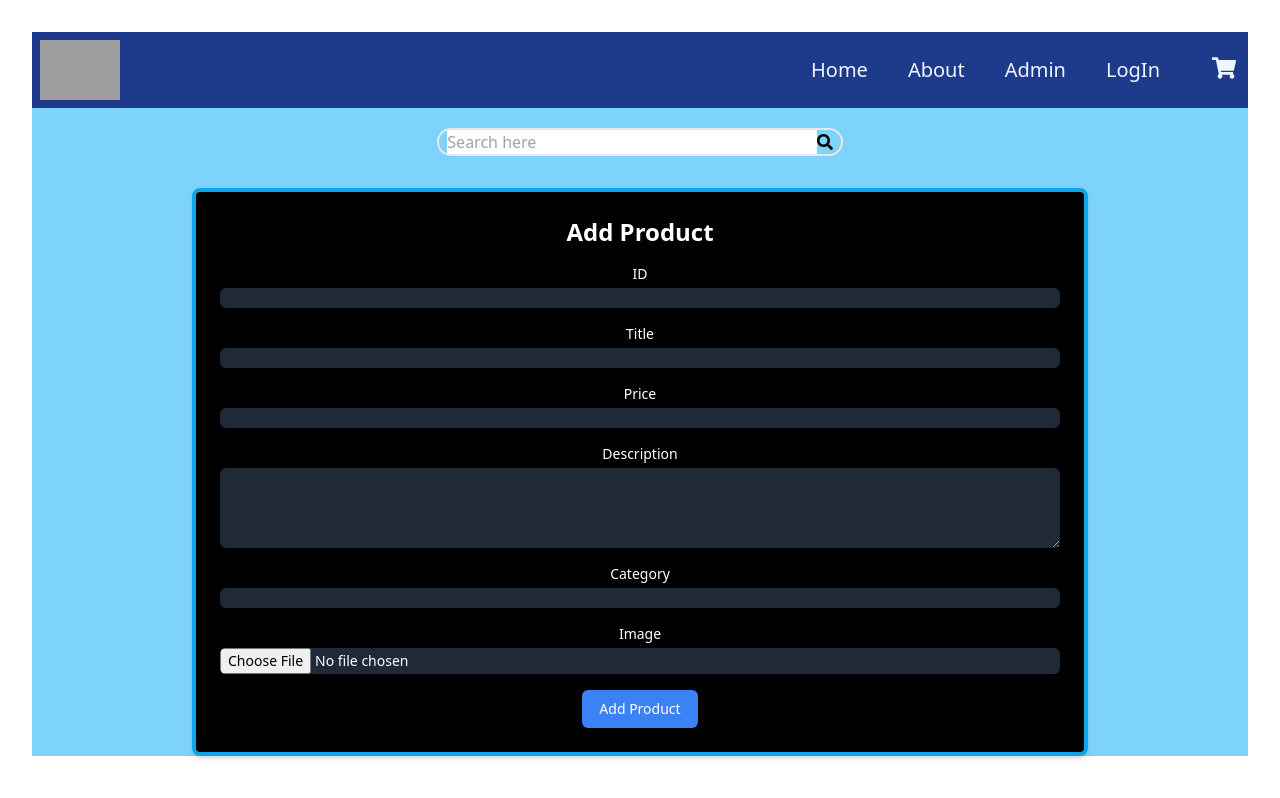
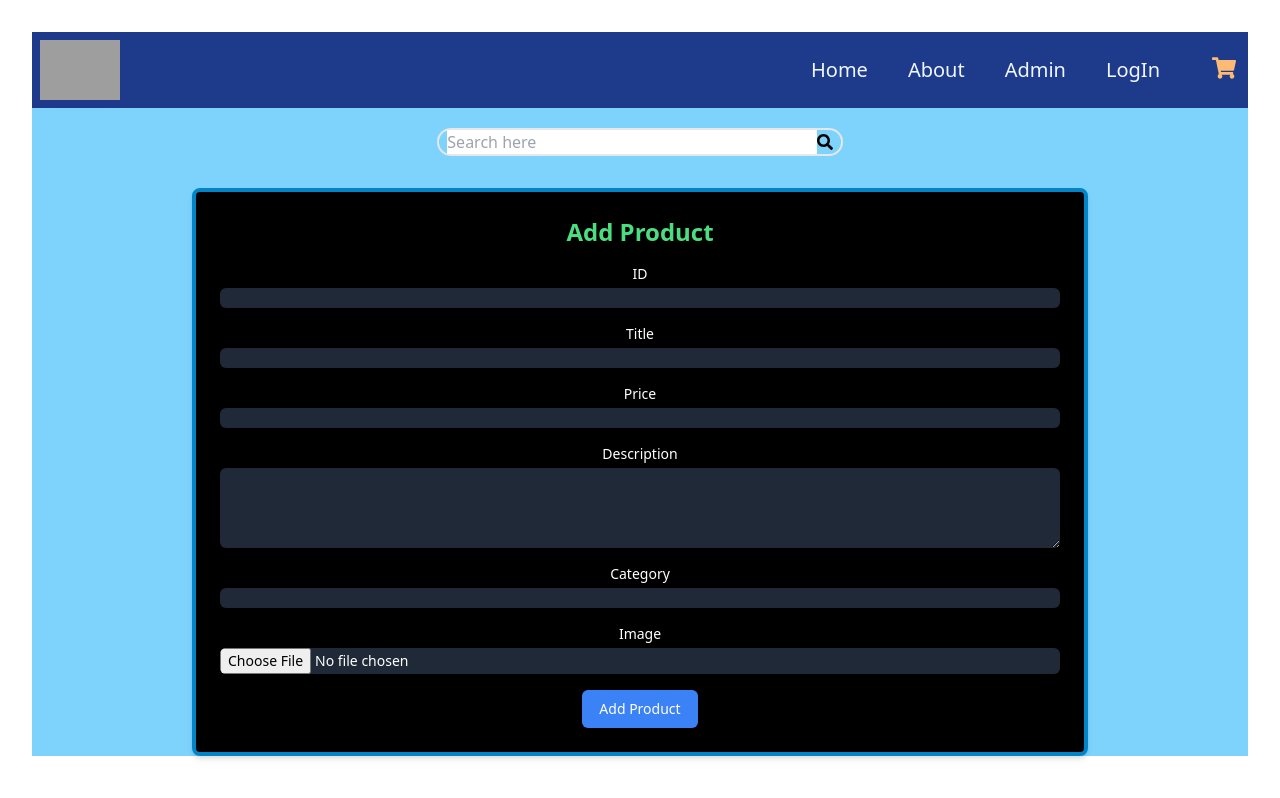
Before and after one commit to Aakarbharadwaj/medical1, a React (Vite) app: page /admin in a window 1280 px wide. Built offline with nearby package versions, Linux system fonts and the light colour scheme; grey boxes are pictures that could not be loaded.

Commit message:
interface updates

```diff
--- a/src/components/Navbar.jsx
+++ b/src/components/Navbar.jsx
@@ -26,7 +26,7 @@ const Navbar = () => {
                     <li className='ml-10 hover:text-green-400'><NavLink to={'/about'}>About</NavLink></li>
                     <li className='ml-10 hover:text-green-400'><NavLink to={'/admin'}>Admin</NavLink></li>
                     {login ? (<li className='ml-10 hover:text-green-400' onClick={() => setLogin(false)}><NavLink to={'/login'}>LogIn</NavLink></li>) : (<li className='ml-10 hover:text-green-400 ' onClick={() => setLogin(true)}><NavLink to={'/signup'}>SignUp</NavLink></li>)}
-                    <li className='ml-20 hover:text-green-400'>
+                    <li className='ml-20 hover:text-green-400 text-orange-300'>
                         <NavLink to={'/cart'}>
                             <div className="relative">
                                 <FaShoppingCart className="absolute top-0 right-12 sm:right-1 text-2xl" />
--- a/src/components/Product.jsx
+++ b/src/components/Product.jsx
@@ -2,6 +2,7 @@ import React from 'react';
 import { useSelector, useDispatch } from 'react-redux';
 import { toast } from 'react-hot-toast';
 import { add, remove } from '../redux/slice/CartSlice';
+import { IoIosStar } from "react-icons/io";
 
 
 const Product = (props) => {
@@ -25,7 +26,7 @@ const Product = (props) => {
             <div className="mt-4">
                 <h2 className="text-xl font-semibold">{item.category}</h2>
                 <p className="text-gray-600 mt-2 text-[10px] text-left ">{item.description && item.description.length > 20 ? `${item.description.slice(0, 100)}...` : item.description}</p>
-                <p className="text-gray-800 font-semibold mt-2">${item.price}</p>
+                <p className="text-gray-800 font-semibold mt-2">${item.price}/-</p>
             </div>
             <div className="flex justify-between items-center mt-4">
                 {
@@ -35,6 +36,7 @@ const Product = (props) => {
                         <button onClick={() => addToCart(item)} className="bg-blue-500 hover:bg-blue-700 text-white font-bold py-2 px-4 rounded focus:outline-none focus:shadow-outline">Add</button>
                     )
                 }
+                <p className='flex items-center  bg-green-700 px-2 py-1 rounded-lg text-green-50 font-bold'>{item.rating}<span className='text-xs ml-1'><IoIosStar /></span></p>
             </div>
         </div>
 
--- a/src/pages/Admin.jsx
+++ b/src/pages/Admin.jsx
@@ -2,8 +2,8 @@ import React from 'react';
 
 const AdminPanelForm = () => {
     return (
-        <div className="max-w-4xl mx-auto mt-8 p-6 bg-black rounded-lg shadow-md text-white border-4 border-sky-500">
-            <h2 className="text-2xl font-semibold mb-4">Add Product</h2>
+        <div className="max-w-4xl mx-auto mt-8 p-6 bg-black rounded-lg shadow-md text-white border-4 border-sky-600">
+            <h2 className="text-2xl font-semibold mb-4 text-green-400">Add Product</h2>
             <form>
                 <div className="mb-4">
                     <label htmlFor="id" className="block text-sm font-medium">ID</label>
--- a/src/pages/Home.jsx
+++ b/src/pages/Home.jsx
@@ -60,7 +60,7 @@ const Home = () => {
     }, [keyword]);
 
     return (
-        <div className="flex flex-wrap gap-6 bg-blue-50 mx-auto my-6 px-6 py-6 justify-center">
+        <div className="flex flex-wrap gap-6 bg-sky-100 mx-auto my-6 px-6 py-6 justify-center">
             {loading ?
                 <Spinner /> :
                 post ? post.map(item => <Product key={item.id} item={item} />) : ("no data found")
```
